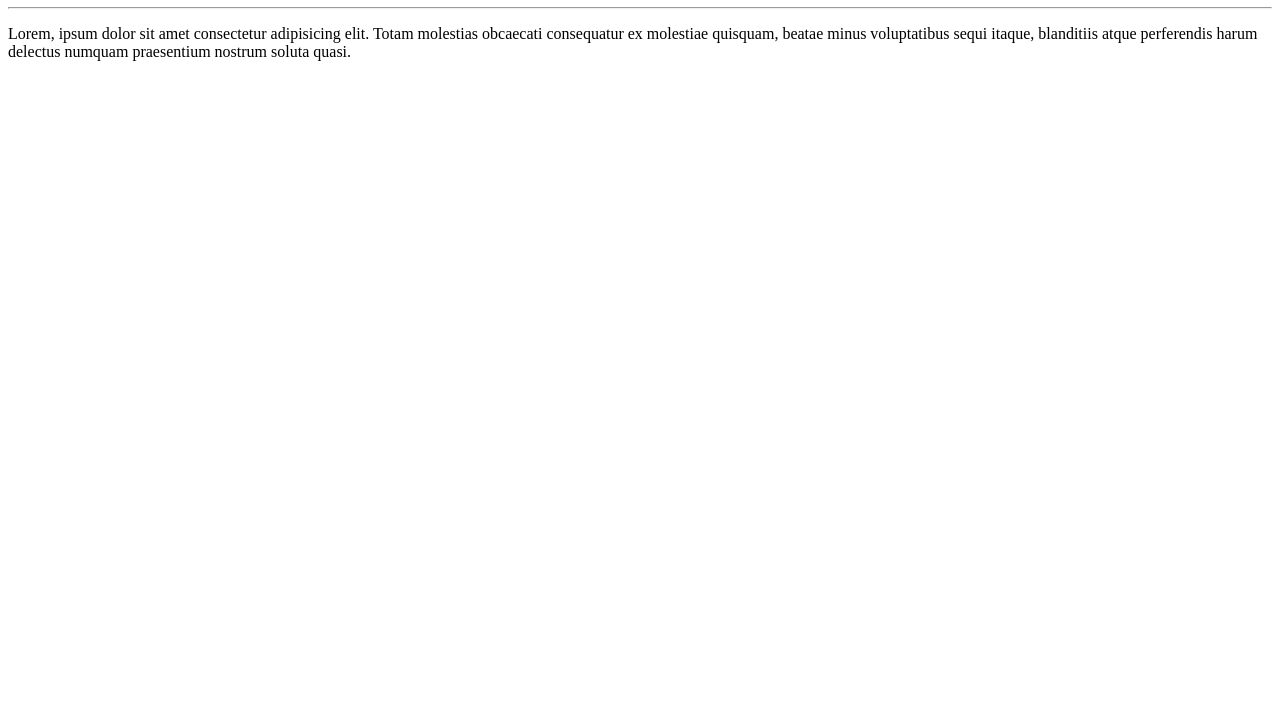
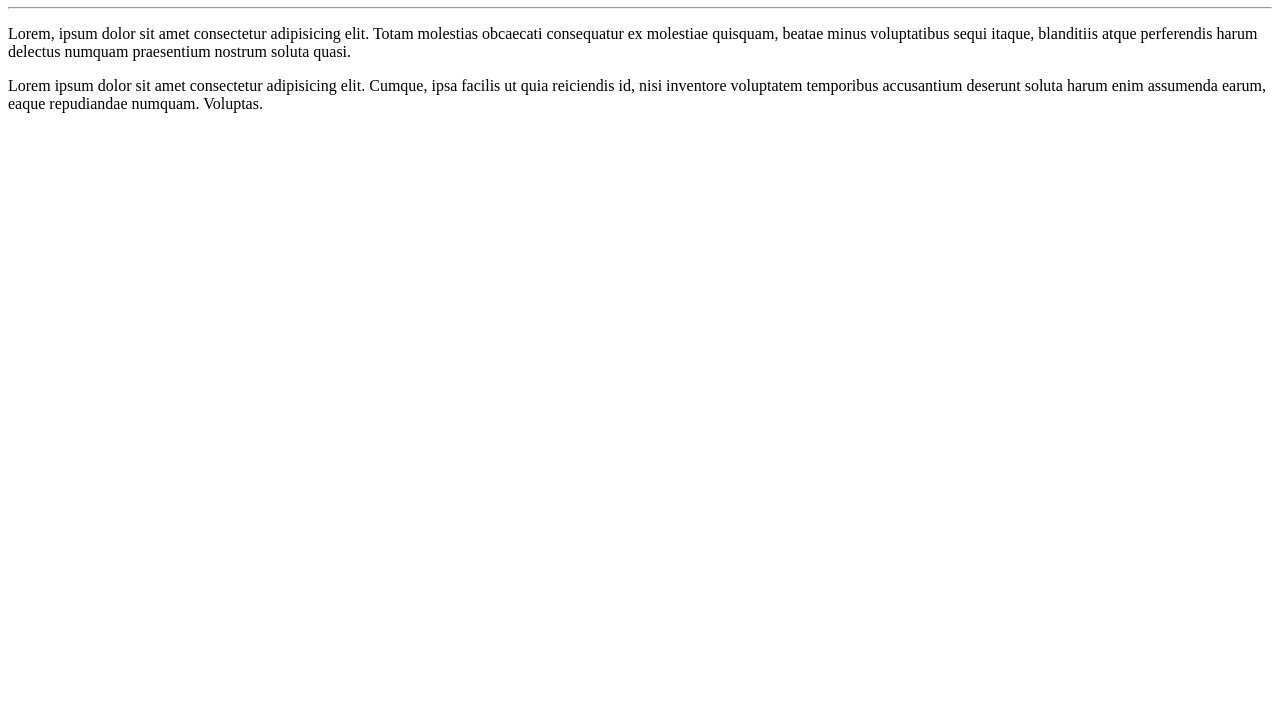
Before and after one commit to LarissaOfenes/Ola-Mundo, a plain HTML site: page site-exemplo/index.html in a window 1280 px wide. Shown: the part 73-800 px from the top of the page. Drawn offline with Linux system fonts and the light colour scheme.

Commit message:
Adicionei um parágrafo

```diff
--- a/site-exemplo/index.html
+++ b/site-exemplo/index.html
@@ -10,5 +10,6 @@
     <h1>Cheguei mundo!</h1>
     <hr>
     <p>Lorem, ipsum dolor sit amet consectetur adipisicing elit. Totam molestias obcaecati consequatur ex molestiae quisquam, beatae minus voluptatibus sequi itaque, blanditiis atque perferendis harum delectus numquam praesentium nostrum soluta quasi.</p>
+    <p>Lorem ipsum dolor sit amet consectetur adipisicing elit. Cumque, ipsa facilis ut quia reiciendis id, nisi inventore voluptatem temporibus accusantium deserunt soluta harum enim assumenda earum, eaque repudiandae numquam. Voluptas.</p>
 </body>
 </html>
```
